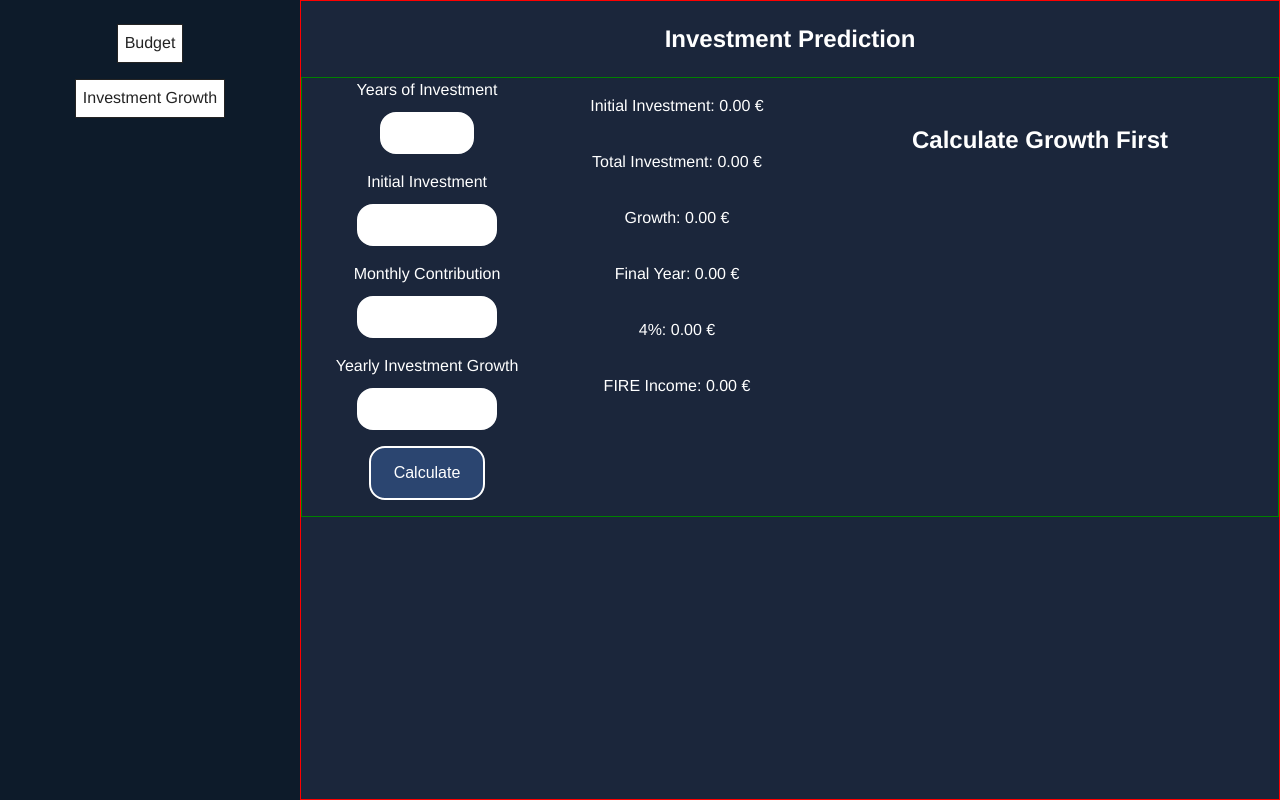
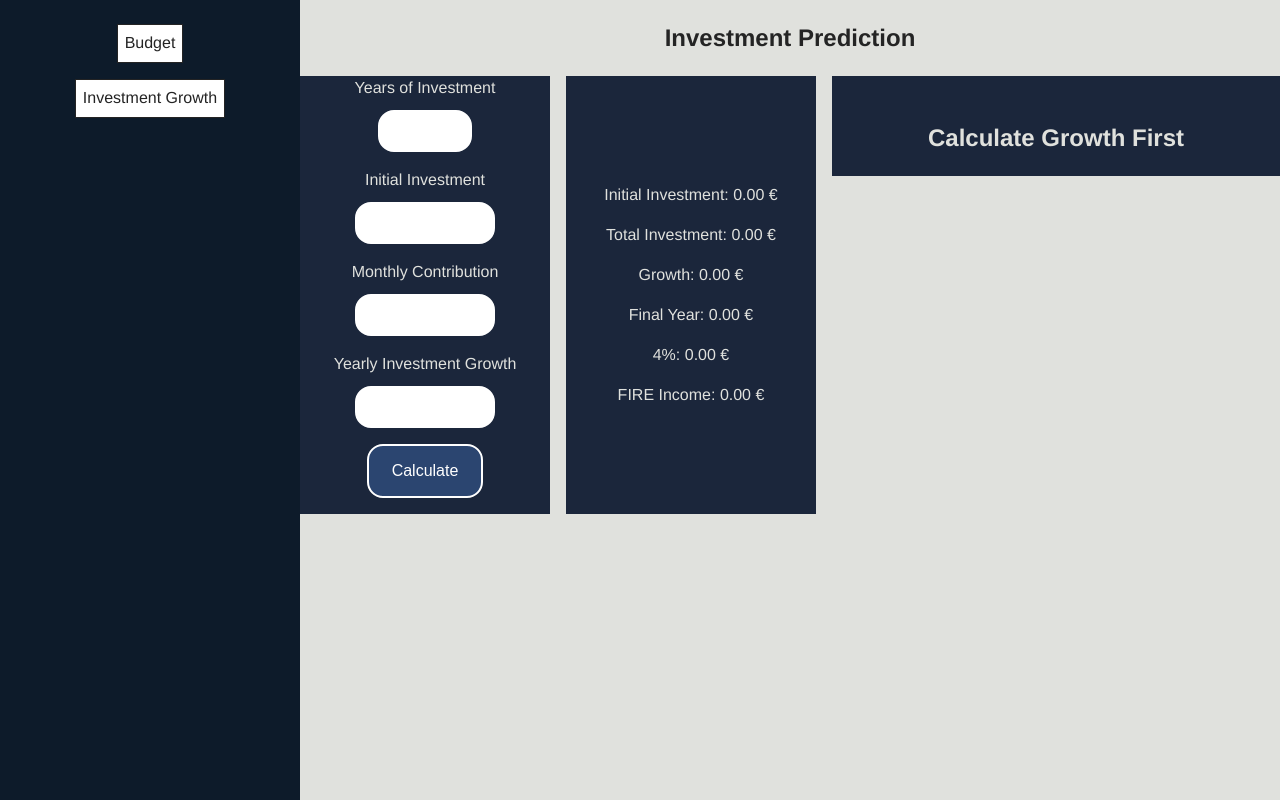
Before and after one commit to andrebarros7201/expense-tracker, a React (Vite) app: page /investment in a window 1280 px wide. Built offline with nearby package versions, Linux system fonts and the light colour scheme.

Commit message:
create separate css files for each component

```diff
--- a/src/App.css
+++ b/src/App.css
@@ -17,6 +17,6 @@ body {
   display: grid;
   grid-template-columns: 300px 1fr;
   grid-template-rows: 1fr;
-  background-color: var(--oxford-blue);
-  color: white;
+  background-color: var(--platinum);
+  color: #242424;
 }
--- a/src/components/investmentPrediction/InvestmentPredictionForm.jsx
+++ b/src/components/investmentPrediction/InvestmentPredictionForm.jsx
@@ -1,4 +1,4 @@
-import styles from "../../styles/prediction.module.css";
+import styles from "../../styles/investmentPrediction/investmentPredictionForm.module.css";
 import { useContext, useState } from "react";
 import { AppContext } from "../../App.jsx";
 
@@ -20,7 +20,7 @@ export default function InvestmentPredictionForm() {
     handleCalculateGrowth(values, e);
   };
   return (
-    <div className={styles["left"]}>
+    <div className={styles["investmentPredictionForm"]}>
       <form
         className={styles["form-prediction"]}
         onSubmit={(e) => handleSubmitForm(values, e)}
--- a/src/components/investmentPrediction/InvestmentPredictionResults.jsx
+++ b/src/components/investmentPrediction/InvestmentPredictionResults.jsx
@@ -1,11 +1,11 @@
-import styles from "../../styles/prediction.module.css";
+import styles from "../../styles/investmentPrediction/investmentPredictionResult.module.css";
 import { useContext } from "react";
 import { AppContext } from "../../App.jsx";
 
 export default function InvestmentPredictionResults() {
   const { investment } = useContext(AppContext);
   return (
-    <div className={styles["right"]}>
+    <div className={styles["investmentPredictionResult"]}>
       {investment.growth && (
         <div>
           <p>
--- a/src/components/investmentPrediction/InvestmentPredictionTable.jsx
+++ b/src/components/investmentPrediction/InvestmentPredictionTable.jsx
@@ -1,6 +1,6 @@
 import { AppContext } from "../../App.jsx";
 import { useContext, useState } from "react";
-import styles from "../../styles/table.module.css";
+import styles from "../../styles/investmentPrediction/investmentPredictionTable.module.css";
 import PropTypes from "prop-types";
 
 function TableItem({ item, previousItem }) {
--- /dev/null
+++ b/src/styles/investmentPrediction/investmentPrediction.module.css
@@ -0,0 +1,41 @@
+.prediction-main {
+  display: flex;
+  flex-flow: column nowrap;
+
+  & > div {
+    display: grid;
+    grid-template-columns: 1fr 1fr 2fr;
+    gap: 1rem;
+  }
+}
+
+.left,
+.right {
+  display: flex;
+  flex-flow: row nowrap;
+  justify-content: center;
+  align-items: center;
+  min-width: 250px;
+  flex: 1;
+}
+
+.right {
+  display: flex;
+  flex-flow: column nowrap;
+  justify-content: flex-start;
+  align-items: center;
+
+  & > div {
+    display: flex;
+    flex-flow: column nowrap;
+    align-items: center;
+    overflow: auto;
+    width: 100%;
+  }
+}
+
+.prediction-wrapper-table {
+  display: flex;
+  justify-content: center;
+  box-sizing: border-box;
+}
--- a/src/styles/prediction.module.css
+++ b/src/styles/investmentPrediction/investmentPredictionForm.module.css
@@ -1,23 +1,12 @@
-.prediction-main {
-  display: flex;
-  flex-flow: column nowrap;
-  border: 1px solid red;
-
-  & > div {
-    display: grid;
-    grid-template-columns: 1fr 1fr 2fr;
-    border: 1px solid green;
-  }
-}
-
-.left,
-.right {
+.investmentPredictionForm {
   display: flex;
   flex-flow: row nowrap;
   justify-content: center;
   align-items: center;
   min-width: 250px;
   flex: 1;
+  background-color: var(--oxford-blue);
+  color: var(--platinum);
 }
 
 .form-prediction {
@@ -84,24 +73,3 @@
     }
   }
 }
-
-.right {
-  display: flex;
-  flex-flow: column nowrap;
-  justify-content: flex-start;
-  align-items: center;
-
-  & > div {
-    display: flex;
-    flex-flow: column nowrap;
-    align-items: center;
-    overflow: auto;
-    width: 100%;
-  }
-}
-
-.prediction-wrapper-table {
-  display: flex;
-  justify-content: center;
-  box-sizing: border-box;
-}
--- /dev/null
+++ b/src/styles/investmentPrediction/investmentPredictionResult.module.css
@@ -0,0 +1,10 @@
+.investmentPredictionResult {
+  display: flex;
+  flex-flow: row nowrap;
+  justify-content: center;
+  align-items: center;
+  min-width: 250px;
+  flex: 1;
+  background-color: var(--oxford-blue);
+  color: var(--platinum);
+}
--- a/src/styles/table.module.css
+++ b/src/styles/investmentPrediction/investmentPredictionTable.module.css
@@ -6,6 +6,8 @@
   padding-top: 1.5rem;
   box-sizing: border-box;
   min-width: fit-content;
+  background-color: var(--oxford-blue);
+  color: var(--platinum);
 }
 
 .table-item {
@@ -17,7 +19,7 @@
   padding: 1rem;
 
   &:not(:last-child) {
-    border-bottom: 1px solid #242424;
+    border-bottom: 1px solid var(--platinum);
   }
 
   & button {
```
Also changed, not shown: src/components/Prediction.jsx (+1 -7 lines).
